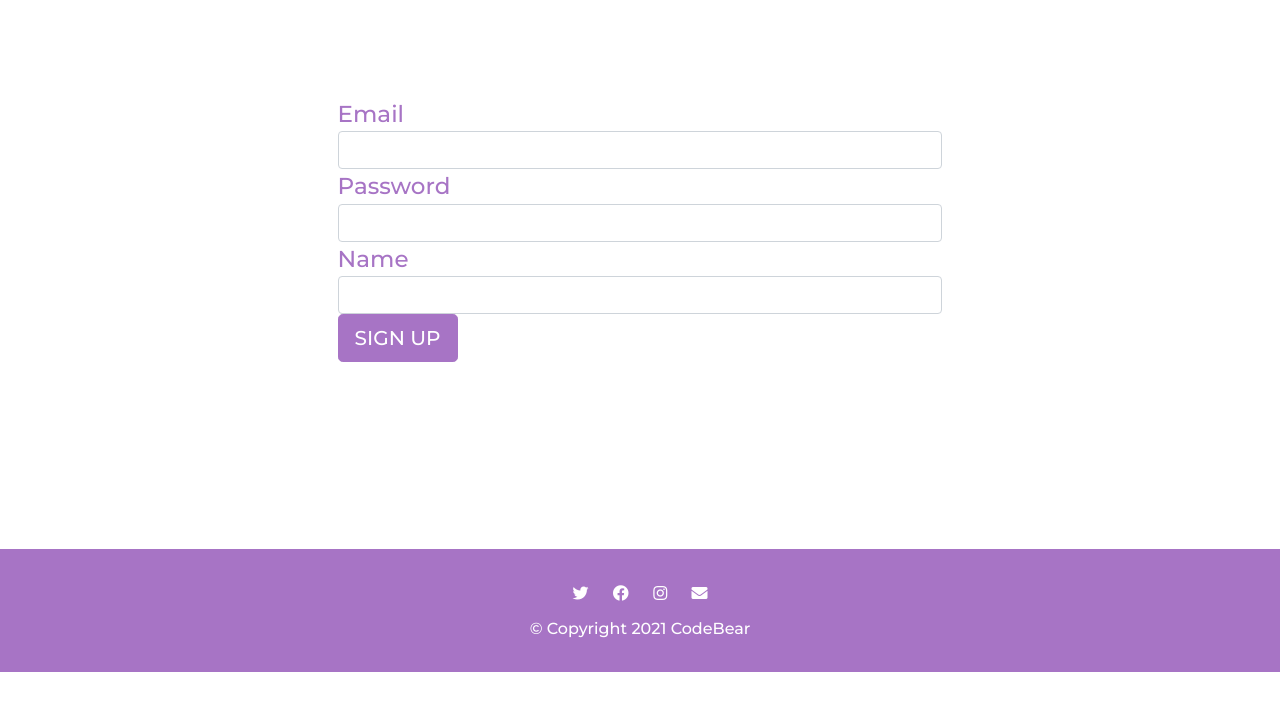
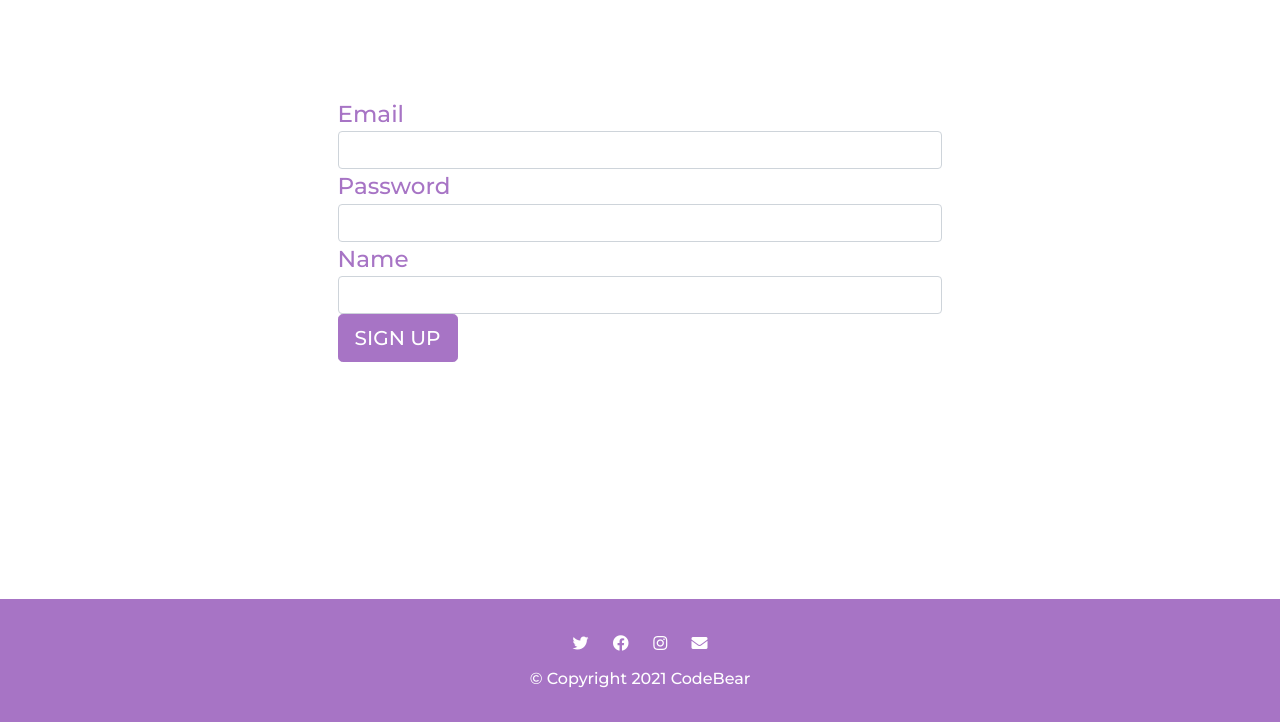
Before and after one commit to chia9322/todo, a Flask app: page /register in a window 1280 px wide. Shown: the part 114-836 px from the top of the page. Before the commit the page ends 786 px from the top, so only its background shows below. Run offline with Flask 2, Linux system fonts and the light colour scheme; some libraries are stand-ins or nearby versions.

Commit message:
Change min-height

```diff
--- a/static/css/styles.css
+++ b/static/css/styles.css
@@ -17,7 +17,7 @@ body {
 }
 .white-section {
   background-color: #fff;
-  min-height: 550px;
+  min-height: 600px;
 }
 
 /* Navigation Bar */
```
